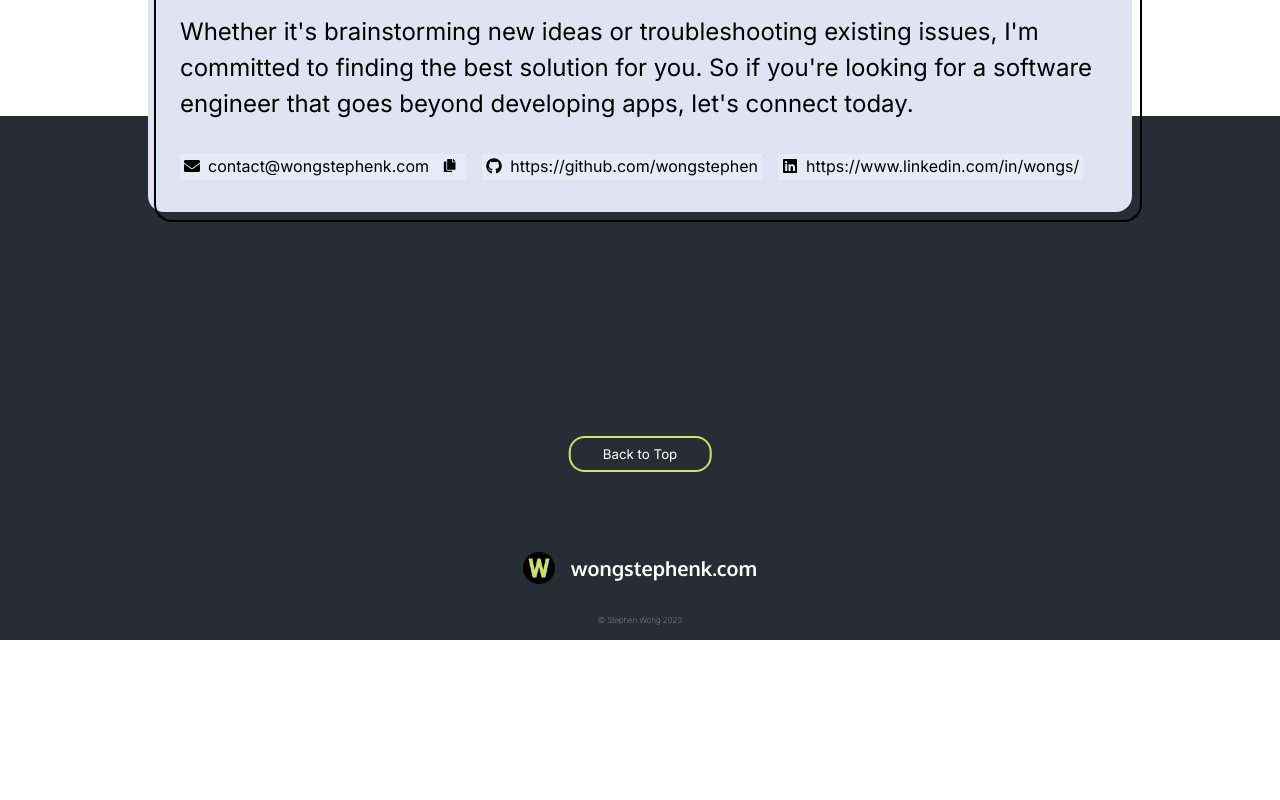
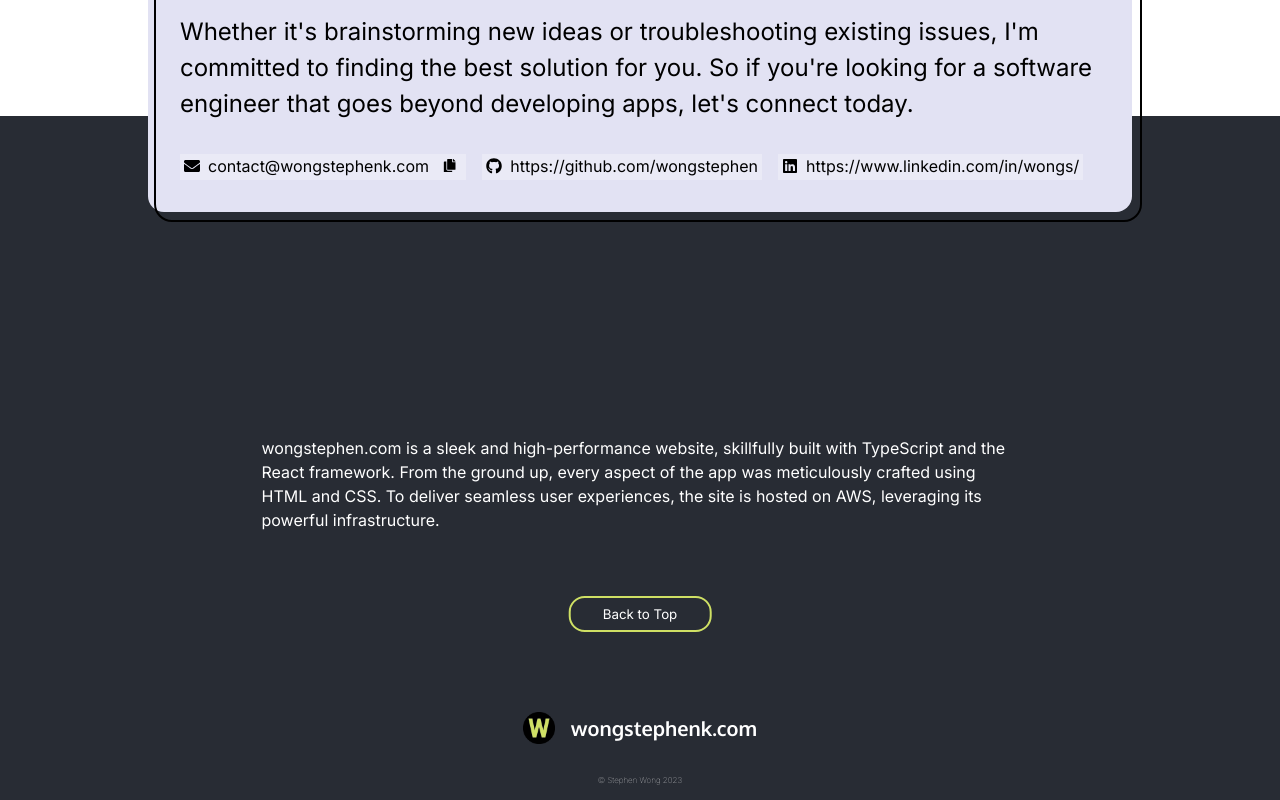
Before and after one commit to wongstephen/2023-portfolio, a React (Vite) app: page / in a window 1280 px wide. Shown: the part 4746-5546 px from the top of the page. Before the commit the page ends 5386 px from the top, so only its background shows below. Built offline with nearby package versions, Linux system fonts and the light colour scheme.

Commit message:
added footer text

```diff
--- a/src/components/Footer.tsx
+++ b/src/components/Footer.tsx
@@ -12,6 +12,13 @@ const Footer = ({ topRef }: { topRef: React.RefObject<HTMLDivElement> }) => {
     <footer>
       <div className="gray"></div>
       <div>
+        <p className="footer__description">
+          wongstephen.com is a sleek and high-performance website, skillfully
+          built with TypeScript and the React framework. From the ground up,
+          every aspect of the app was meticulously crafted using HTML and CSS.
+          To deliver seamless user experiences, the site is hosted on AWS,
+          leveraging its powerful infrastructure.
+        </p>
         <button className="footer__button" onClick={handleButtonClick}>
           Back to Top
         </button>
--- a/src/components/footer.css
+++ b/src/components/footer.css
@@ -58,3 +58,12 @@ footer {
   transition: all 0.25s ease-in-out;
   translate: scale(1.1);
 }
+
+.footer__description {
+  text-align: left;
+  font-family: var(--secondary-font);
+  max-width: 75ch;
+  margin: 0 auto;
+  line-height: 1.5;
+  margin-bottom: 4rem;
+}
--- a/src/index.css
+++ b/src/index.css
@@ -146,4 +146,6 @@ table {
   --secondary-color-purple: hsl(240, 41%, 92%);
   --primary-font: "Oxygen", sans-serif;
   --secondary-font: "Inter", sans-serif;
+  text-rendering: optimizeLegibility !important;
+  -webkit-font-smoothing: antialiased !important;
 }
```
